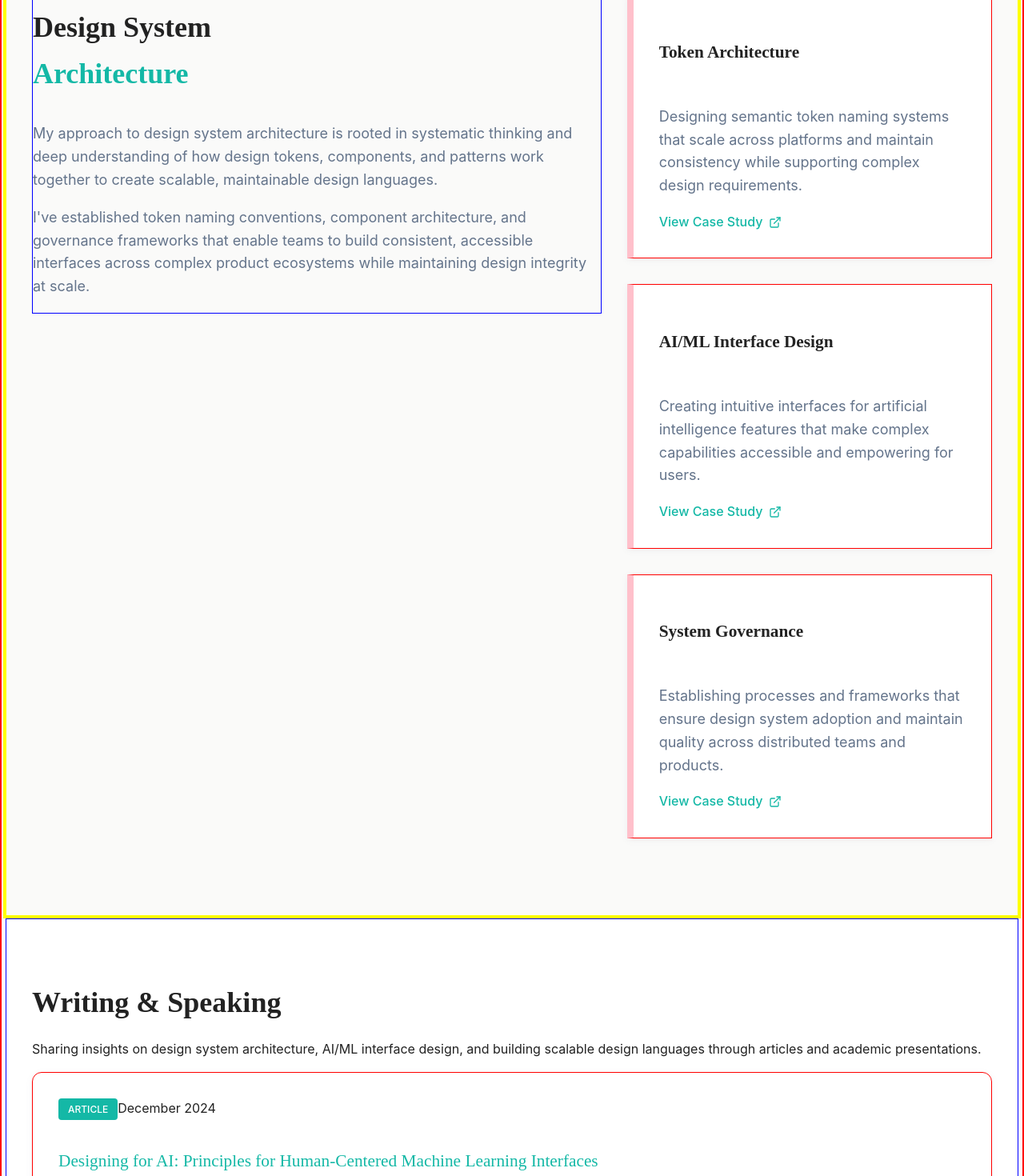
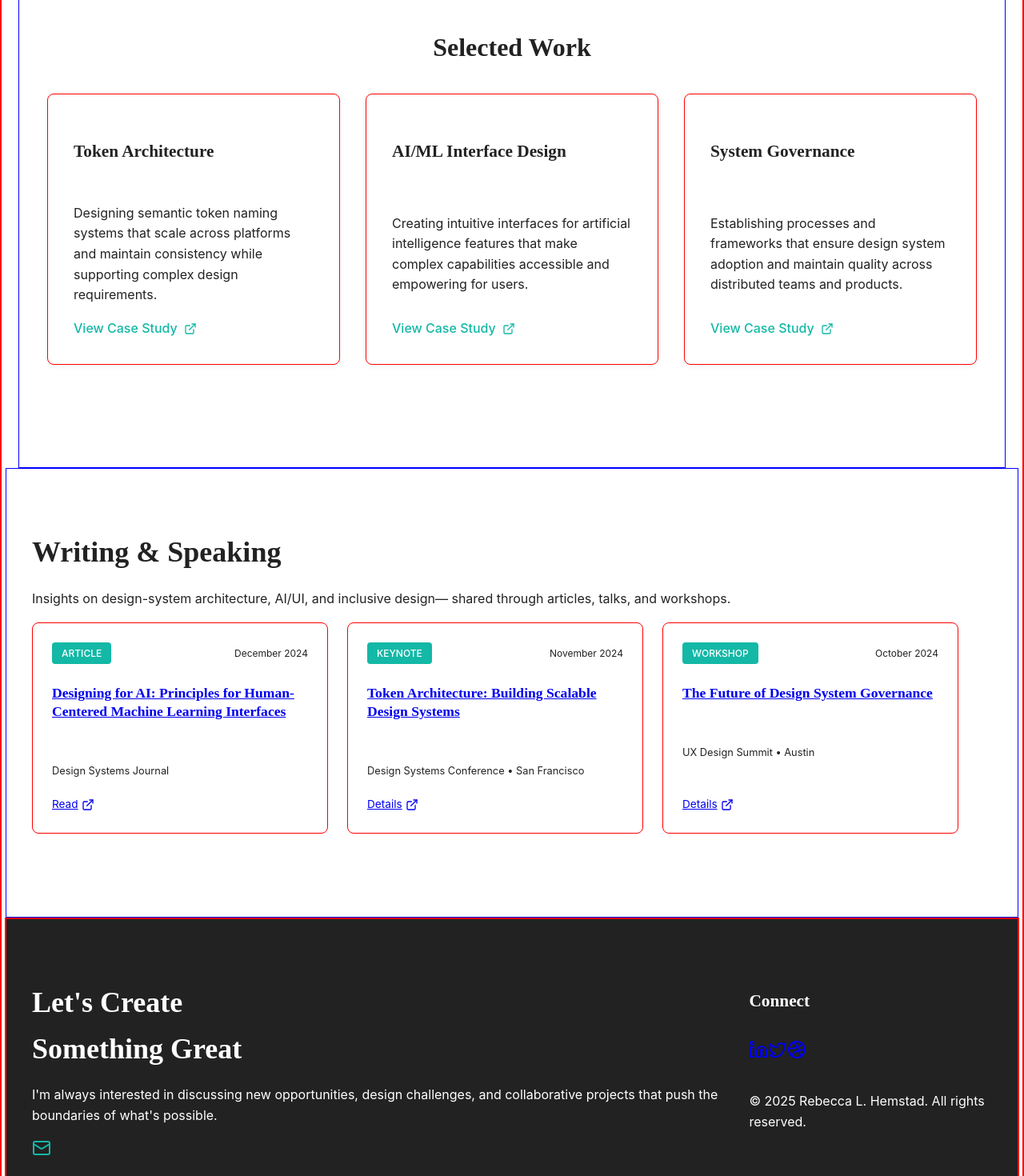
Before and after one commit to RHemstad/portfolio, a React (Vite) app: page / in a window 1280 px wide. Shown: the part 700-2170 px from the top of the page at 80% size. Built offline with nearby package versions, Linux system fonts and the light colour scheme.

Commit message:
fix: more updating

```diff
--- a/package.json
+++ b/package.json
@@ -10,6 +10,7 @@
     "preview": "vite preview"
   },
   "dependencies": {
+    "framer-motion": "^12.23.0",
     "lucide-react": "^0.344.0",
     "react": "^18.3.1",
     "react-dom": "^18.3.1",
--- a/src/components.css
+++ b/src/pages.css
@@ -100,78 +100,36 @@
 /* ===== DESIGN SYSTEM SECTION ===== */
 /* ************************** */
 
+.design-system {
+  padding: 6rem 1rem;
+  position: relative;
+  overflow: hidden; /* prevents cards from spilling during animation */
+}
 
-.design-system-section {
-  background: #fafaf9;
+.design-system h2 {
+  text-align: center;
+  font-size: 2rem;
+  margin-bottom: 2rem;
+}
+
+.cards {
+  display: flex;
+  flex-wrap: wrap;
+  gap: 2rem;
+  justify-content: center;
+}
+
+.card {
+  background: var(--surface, #fff);
+  padding: 2rem;
+  border-radius: 8px;
+  box-shadow: var(--elevation, 0 2px 8px rgba(0, 0, 0, 0.05));
+  transition: box-shadow 0.3s ease;
+  width: 300px;
+  max-width: 100%;
 }
 
 
-.design-system {
-  display: flex;
-  flex-direction: row;
-  gap: var(--space-8);
-  align-items: start;
-  border: 4px solid yellow;
-  background: #fafaf9;
-}
-
-
-.design-system h2 {
-  margin-bottom: var(--space-8);
-  font-size: 2.25rem;
-}
-
-.design-system p {
-  font-size: var(--font-size-lg);
-  color: var(--color-secondary);
-}
-
-
-.design-system > div:first-child {
-  background: #fafaf9;
-  border: 1px solid blue;
-
-}
-
-.design-system .card {
-  border-radius: 0;
-  border-left: 8px solid pink;
-}
-
-.design-system-title {
-  margin-bottom: var(--space-8);
-}
-
-.design-system-description {
-  font-size: var(--font-size-lg);
-  color: var(--color-secondary);
-}
-
-.design-system-features {
-  flex: 1;
-  min-width: var(--component-min);
-}
-
-.design-system-feature {
-  border-left: var(--space-1) solid var(--color-primary);
-  padding-left: var(--space-8);
-  margin-bottom: var(--space-6);
-}
-
-.design-system-feature:last-child {
-  margin-bottom: 0;
-}
-
-.design-system-feature-title {
-  font-size: var(--font-size-lg);
-  font-weight: var(--font-weight-semibold);
-  color: var(--color-text);
-  margin-bottom: var(--space-2);
-}
-
-.design-system-feature-description {
-  color: var(--color-secondary);
-}
 
 
 
@@ -179,54 +137,46 @@
 /* ************************** */
 /* ===== WRITING & SPEAKING SECTION ===== */
 /* ************************** */
-
-.writing-intro {
-  font-size: var(--font-size-xl);
-  color: var(--color-secondary);
-  max-width: var(--container-md);
-  margin: 0 auto;
+/* Container */
+.writing-strip {
+  display: flex;
+  gap: 1.5rem;
+  overflow-x: auto;
+  scroll-snap-type: x mandatory;
+  padding-bottom: 1rem;
 }
 
-.writing-container {
-  max-width: var(--container-lg);
-  margin: 0 auto;
+/* Card */
+.writing-card {
+  flex: 0 0 320px;          /* fixed width cards */
+  display: flex;
+  flex-direction: column;
+  gap: .5rem;
+  background: var(--surface);
+  padding: 1.5rem;
+  border-radius: 8px;
+  scroll-snap-align: start;
+  transition: transform .3s ease, box-shadow .3s ease;
+  border: 1px solid red;
 }
 
-.writing-card {
-  margin-bottom: 24px;
+.writing-card:hover {
+  transform: translateY(-4px);
+  box-shadow: 0 6px 18px rgba(0,0,0,.08);
 }
 
-.writing-card-header {
+.writing-card header {
   display: flex;
   justify-content: space-between;
-  align-items: flex-start;
-  margin-bottom: var(--space-3);
+  align-items: center;
 }
 
-.writing-card-meta {
-  display: flex;
-  align-items: center;
-  gap: var(--space-3);
-}
+.badge    { font-size: .75rem; background: var(--color-accent); color:#fff; padding: .15rem .5rem; border-radius: 4px; }
+.date     { font-size: .75rem; color: var(--text-muted); }
+.title    { font-size: 1.1rem; line-height: 1.3; }
+.meta     { font-size: .8rem; color: var(--text-muted); }
+.cta      { margin-top: auto; font-size: .85rem; display: inline-flex; align-items: center; gap: .25rem; }
 
-.writing-card-date {
-  font-size: var(--font-size-sm);
-  color: var(--color-secondary);
-  font-weight: var(--font-weight-medium);
-}
-
-.writing-card-publication {
-  font-size: var(--font-size-base);
-  color: var(--color-primary);
-  margin-bottom: var(--space-3);
-}
-
-.writing-inquiries {
-  text-align: center;
-  margin-top: var(--space-8);
-  padding-top: var(--space-8);
-  border-top: 1px solid #e5e7eb;
-}
 
 /* ************************** */
 /* ===== FOOTER ===== */
--- a/src/components/Home.jsx
+++ b/src/pages/Home.jsx
@@ -10,6 +10,8 @@ import {
 import { projects } from '../data/projects';
 import { writing } from '../data/writing';
 import FallingGlyphsBackground from './FallingGlyphsBackground';
+import { motion } from 'framer-motion';
+
 
 function Home() {
   const [showAllProjects, setShowAllProjects] = useState(false);
@@ -17,6 +19,26 @@ function Home() {
 
   const displayedProjects = showAllProjects ? projects : projects.slice(0, 3);
   const displayedWriting = showAllWriting ? writing : writing.slice(0, 3);
+
+  const sectionVariants = {
+    hidden: { opacity: 0, y: 40 },
+    visible: {
+      opacity: 1,
+      y: 0,
+      transition: {
+        duration: 0.6,
+        ease: 'easeOut',
+        when: 'beforeChildren',
+        staggerChildren: 0.2,
+      },
+    },
+  };
+
+  const cardVariants = {
+    hidden: { opacity: 0, y: 20 },
+    visible: { opacity: 1, y: 0 },
+  };
+
 
   const getTypeLabel = (type) => {
     const labels = {
@@ -29,10 +51,13 @@ function Home() {
   };
 
   return (
+
+
     <main>
       {/* ***************************** */}
       {/* ********* HERO ********** */}
       {/* ***************************** */}
+
       <section className="hero">
   <FallingGlyphsBackground /> {/* <- We'll build this next */}
 
@@ -57,29 +82,31 @@ function Home() {
       {/* ***************************** */}
       {/* ********* DESIGN SYSTEM ********** */}
       {/* ***************************** */}
-      <section className="design-system">
+      <motion.section
+  className="design-system"
+  initial="hidden"
+  whileInView="visible"
+  viewport={{ once: true, amount: 0.3 }}
+  variants={sectionVariants}
+>
+  <motion.h2 variants={cardVariants}>Selected Work</motion.h2>
 
-            <div>
-              <h2>Design System<br /><span className="text-accent">Architecture</span></h2>
-              <div className="text--medium">
-                <p>My approach to design system architecture is rooted in systematic thinking and deep understanding of how design tokens, components, and patterns work together to create scalable, maintainable design languages.</p>
-
-                <p>I've established token naming conventions, component architecture, and governance frameworks that enable teams to build consistent, accessible interfaces across complex product ecosystems while maintaining design integrity at scale.</p>
-              </div>
-            </div>
-
-
-            <div>
+  <div className="cards">
     {displayedProjects.map((project) => (
-              <article key={project.id} className="card">
+      <motion.article
+        key={project.id}
+        className="card"
+        variants={cardVariants}
+      >
         <h3>{project.title}</h3>
         <p className="text">{project.description}</p>
-                  <Link to={project.link} className="link">View Case Study <ExternalLink className="link__icon" /></Link>
-              </article>
+        <Link to={project.link} className="link">
+          View Case Study <ExternalLink className="link__icon" />
+        </Link>
+      </motion.article>
     ))}
   </div>
-
-      </section>
+</motion.section>
 
 
 
@@ -87,65 +114,48 @@ function Home() {
       {/* ********* WRITING & SPEAKING ********** */}
       {/* ***************************** */}
       <section className="writing">
+  <motion.h2
+    initial={{ opacity: 0, y: 20 }}
+    whileInView={{ opacity: 1, y: 0 }}
+    viewport={{ once: true, amount: 0.3 }}
+  >
+    Writing & Speaking
+  </motion.h2>
 
-          <div>
-            <h2>Writing & Speaking</h2>
-            <p>
-              Sharing insights on design system architecture, AI/ML interface design, and building scalable design languages through articles and academic presentations.
-            </p>
-          </div>
-
-          <div>
-            {displayedWriting.map((item) => (
-              <article key={item.id} className="card">
-                  <div className="flex flex--center">
-                    <span className="badge">{getTypeLabel(item.type)}</span>
-                    <span className="text--xs">{item.date}</span>
-                  </div>
-
-
-                <h3><a href={item.link} className="link">{item.title}</a></h3>
-
-                <p>
-                  {item.type === 'article' ? (
-                    <span>{item.publication}</span>
-                  ) : (
-                    <span>{item.event} • {item.location}</span>
-                  )}
+  <p className="writing-intro">
+    Insights on design-system architecture, AI/UI, and inclusive design—
+    shared through articles, talks, and workshops.
   </p>
 
-                <p className="text">
-                  {item.description}
+  <div className="writing-strip">
+    {displayedWriting.map((item) => (
+      <article key={item.id} className="writing-card">
+        <header>
+          <span className="badge">{getTypeLabel(item.type)}</span>
+          <span className="date">{item.date}</span>
+        </header>
+
+        <h3 className="title">
+          <a href={item.link}>{item.title}</a>
+        </h3>
+
+        <p className="meta">
+          {item.type === 'article'
+            ? item.publication
+            : `${item.event} • ${item.location}`}
         </p>
 
-                <a href={item.link} className="link">
-                  {item.type === 'article' ? 'Read Article' : 'Event Details'}
-                  <ExternalLink className="link__icon" />
+        <a href={item.link} className="cta">
+          {item.type === 'article' ? 'Read' : 'Details'}
+          <ExternalLink size={16} />
         </a>
       </article>
     ))}
-
-            <div className="text-center mt-lg">
-              {!showAllWriting ? (
-                <button
-                  onClick={() => setShowAllWriting(true)}
-                  className="button-secondary button"
-                >
-                  Show More Articles & Talks
-                </button>
-              ) : (
-                <button
-                  onClick={() => setShowAllWriting(false)}
-                  className="button-secondary button"
-                >
-                  Show Less
-                </button>
-              )}
   </div>
 
-          </div>
+  {/* Toggle button stays the same, or hide it if you keep them all inline */}
+</section>
 
-      </section>
 
 
 
```
Also changed, not shown: src/App.jsx (+3 -4 lines), oldstuff.txt, src/pages/CaseStudy.jsx (renamed from src/components/CaseStudy.jsx), src/pages/FallingGlyphsBackground.jsx (renamed from src/components/FallingGlyphsBackground.jsx), 1 other file (tests, documents, lock files or other folders). Lines whose indentation alone changed are shown as unchanged.
